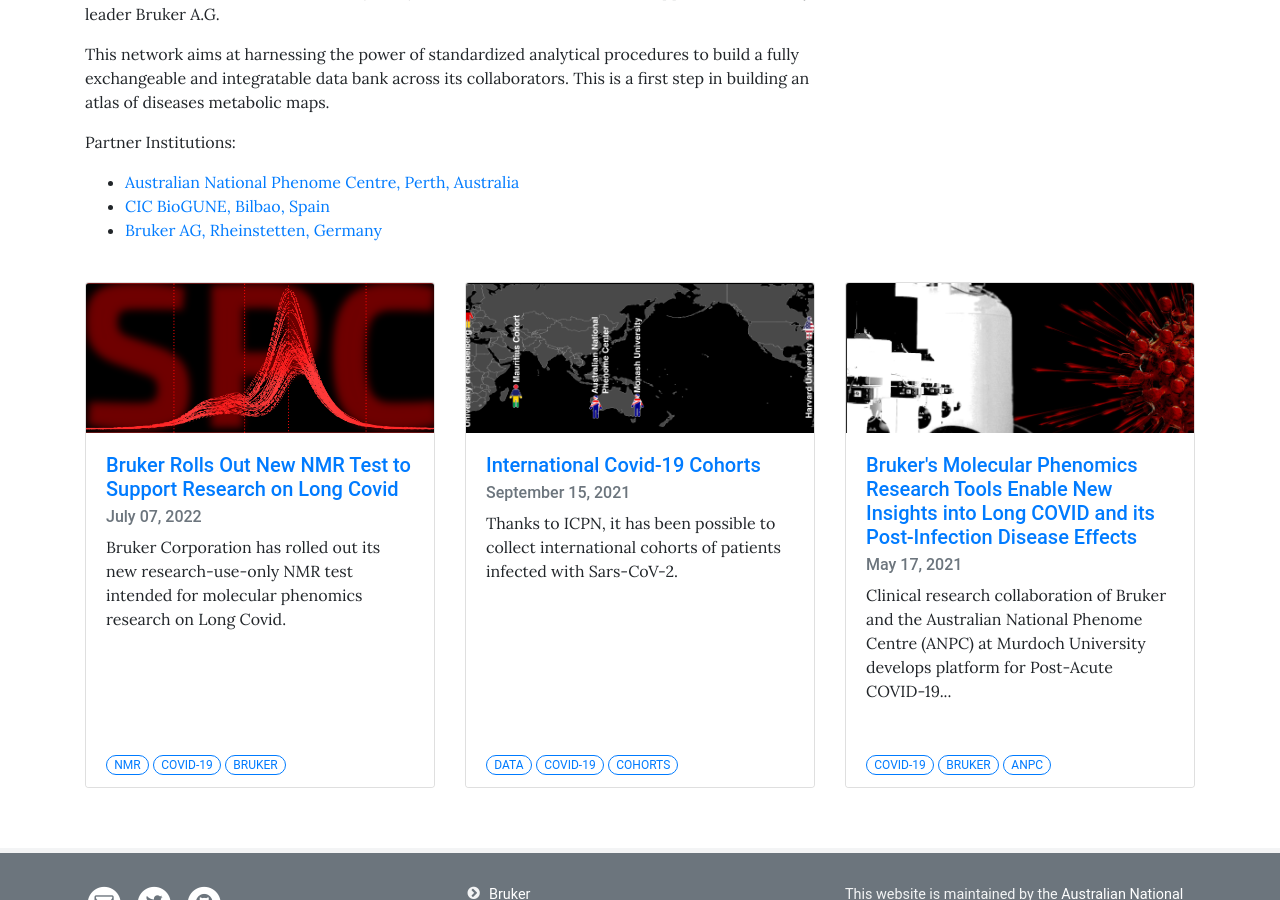
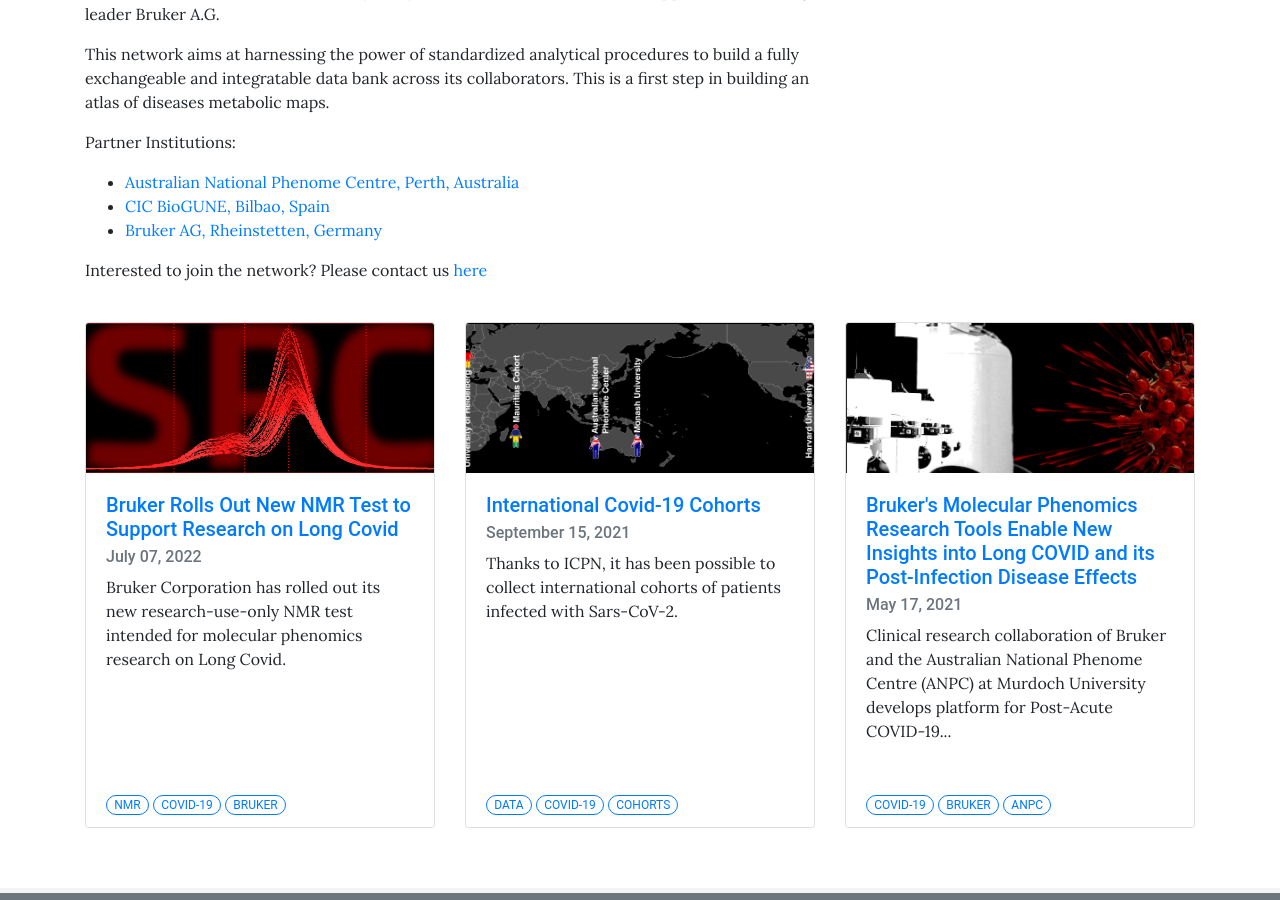
Before and after one commit to phenocare/IPCN, a Jekyll site: the page built from pages/home.md, in a window 1280 px wide and 900 px high, scrolled down 577 px. Built offline with Jekyll 4.4.1, drawn with Linux system fonts in a browser that asks for light colours; comment, search, counter and statistics services are not loaded.

Commit message:
adding contact point

```diff
--- a/pages/home.md
+++ b/pages/home.md
@@ -17,3 +17,5 @@
  - [Australian National Phenome Centre, Perth, Australia](https://australian-npc.org/)
  - [CIC BioGUNE, Bilbao, Spain](https://www.cicbiogune.es/people/omillet)
  - [Bruker AG, Rheinstetten, Germany](https://www.bruker.com/en/products-and-solutions/mr/make-mr-more-relevant/covid19-nmr-international-research-network-at-work.html)
+
+Interested to join the network? Please contact us [here](mailto:julien.wist_at_murdoch.edu.au)
```
